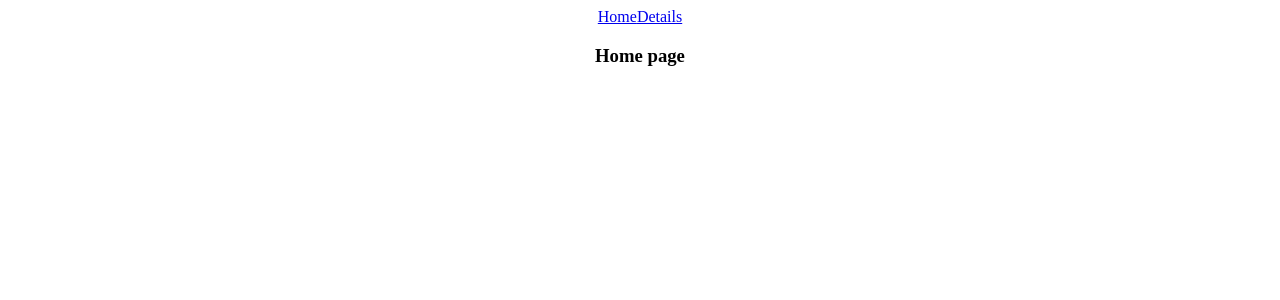
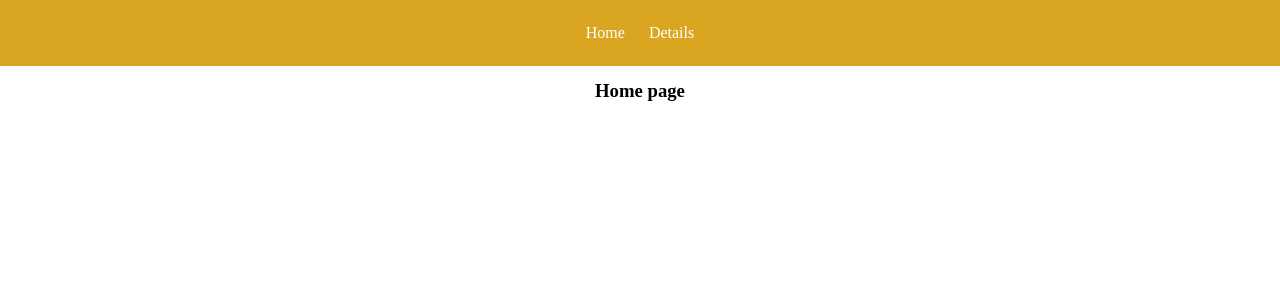
Before and after one commit to BarnoMamadzhanova/the-meal, a React (Create React App) app: page / in a window 1280 px wide. Shown: the top 300 px of the page. Built offline with nearby package versions, Linux system fonts and the light colour scheme.

Commit message:
adding module css file to header

```diff
--- a/src/App.css
+++ /dev/null
@@ -1,3 +0,0 @@
-.App {
-  text-align: center;
-}
--- a/src/App.jsx
+++ b/src/App.jsx
@@ -1,18 +1,18 @@
-import { Routes, Route, Link } from "react-router-dom";
-import "./App.css";
+import { Routes, Route } from "react-router-dom";
+import "./styles/App.css";
+// import "./styles/Reset.css";
 import HomePage from "./pages/HomePage";
 import Details from "./pages/Details";
+import Layout from "./components/Layout";
 
 function App() {
   return (
     <div className="App">
-      <header>
-        <Link to="/">Home</Link>
-        <Link to="/details">Details</Link>
-      </header>
       <Routes>
-        <Route path="/" element={<HomePage />} />
-        <Route path="/details" element={<Details />} />
+        <Route path="/" element={<Layout />}>
+          <Route index element={<HomePage />} />
+          <Route path="/details" element={<Details />} />
+        </Route>
       </Routes>
     </div>
   );
--- a/src/components/Header/Header.jsx
+++ b/src/components/Header/Header.jsx
@@ -1,7 +1,20 @@
 import React from "react";
+import { Link } from "react-router-dom";
+import classes from "./Header.module.css";
 
 function Header() {
-  return <div></div>;
+  return (
+    <>
+      <header className={classes.header}>
+        <Link to="/" className={classes.header__link}>
+          Home
+        </Link>
+        <Link to="/details" className={classes.header__link}>
+          Details
+        </Link>
+      </header>
+    </>
+  );
 }
 
 export default Header;
--- a/src/components/Header/Header.module.css
+++ b/src/components/Header/Header.module.css
@@ -0,0 +1,30 @@
+.header {
+  display: flex;
+  flex-direction: row;
+  justify-content: center;
+  align-items: center;
+  gap: 1rem;
+  padding: 1.25rem;
+  background-color: goldenrod;
+  margin-bottom: 0.85rem;
+}
+
+.header__link {
+  text-decoration: none;
+  color: white;
+  font-size: 1rem;
+  display: block;
+  padding: 0.25rem;
+}
+
+.header__link:hover {
+  cursor: pointer;
+  background-color: white;
+  color: goldenrod;
+  /* transition: all ease-in 0.3ms; */
+}
+
+/* .active {
+  background-color: white;
+  color: goldenrod;
+} */
--- /dev/null
+++ b/src/components/Layout.jsx
@@ -0,0 +1,15 @@
+import React from "react";
+import Header from "./header/Header";
+import { Outlet } from "react-router-dom";
+
+function Layout() {
+  return (
+    <>
+      <Header />
+
+      <Outlet />
+    </>
+  );
+}
+
+export default Layout;
--- /dev/null
+++ b/src/styles/App.css
@@ -0,0 +1,13 @@
+* {
+  margin: 0;
+  padding: 0;
+  box-sizing: border-box;
+}
+
+.App {
+  text-align: center;
+}
+
+html {
+  font-size: 16px;
+}
```
